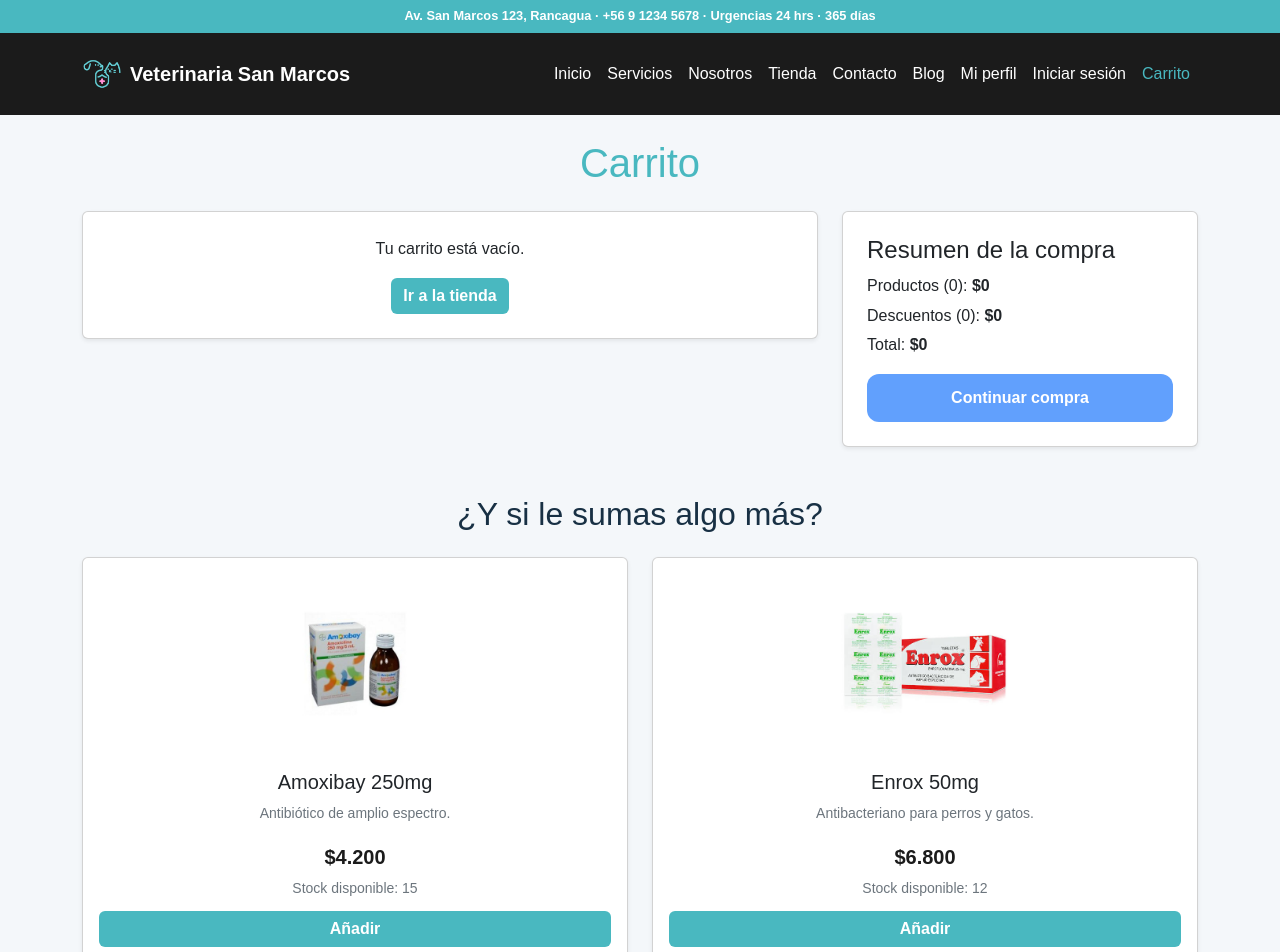
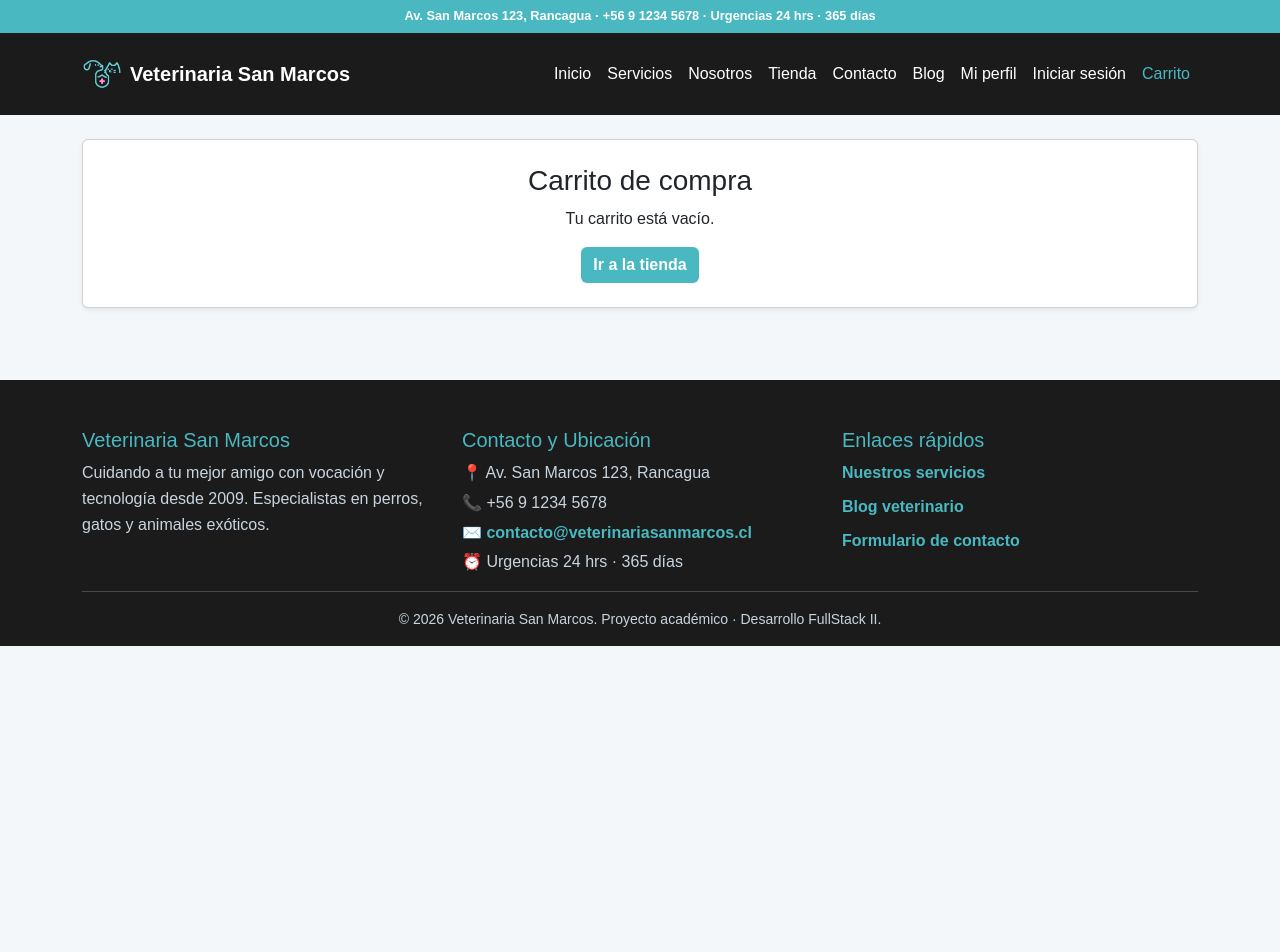
Before and after one commit to domimoly/VeterinariaSanMarcosReact, a React (Vite) app: page /carrito in a window 1280 px wide. Shown: the top 952 px of the page. After the commit the page ends 800 px from the top, so only its background shows below. Built offline with nearby package versions, Linux system fonts and the light colour scheme.

Commit message:
Nueva página Carrito con formulario de cliente y resultado del pago

```diff
--- a/src/pages/Carrito.jsx
+++ b/src/pages/Carrito.jsx
@@ -1,88 +1,67 @@
 import { useEffect, useState } from "react";
-import { Button } from "react-bootstrap";
 import { Link } from "react-router-dom";
 import { productos } from "../data/productos";
 import { formatearPrecio } from "../utils/precios";
-import {
-  agregarProducto,
-  cambiarCantidadProducto,
-  guardarCarrito,
-  leerCarrito,
-  quitarProducto,
-} from "../utils/carrito";
-import ItemCarrito from "../components/ItemCarrito";
-import TarjetaProducto from "../components/TarjetaProducto";
+import { crearNumeroOrden, guardarCarrito, leerCarrito, pagoAprobado } from "../utils/carrito";
+import TablaCarrito from "../components/TablaCarrito";
+import FormularioCliente from "../components/FormularioCliente";
+import CompraExitosa from "../components/CompraExitosa";
+import CompraFallida from "../components/CompraFallida";
+
+const datosVacios = {
+  nombre: "",
+  apellidos: "",
+  correo: "",
+  calle: "",
+  departamento: "",
+  region: "",
+  comuna: "",
+  indicaciones: "",
+};
 
 function Carrito() {
-  const [carrito, setCarrito] = useState(leerCarrito);
-  const [compraRealizada, setCompraRealizada] = useState(false);
+  const [carrito, setCarrito] = useState(() => leerCarrito());
+  const [estado, setEstado] = useState("carrito"); // "carrito", "exito" o "error"
+  const [datosCliente, setDatosCliente] = useState(datosVacios);
+  const [compra, setCompra] = useState(null);
 
   useEffect(() => {
     guardarCarrito(carrito);
   }, [carrito]);
-
-  function agregarAlCarrito(codigo) {
-    setCarrito(agregarProducto(carrito, codigo));
-  }
-
-  function cambiarCantidad(codigo, cambio) {
-    setCarrito(cambiarCantidadProducto(carrito, codigo, cambio));
-  }
-
-  function eliminarDelCarrito(codigo) {
-    setCarrito(quitarProducto(carrito, codigo));
-  }
 
   // Une cada item guardado (codigo + cantidad) con los datos del catálogo
   const lineas = carrito
     .map((item) => ({ producto: productos.find((p) => p.codigo === item.codigo), cantidad: item.cantidad }))
     .filter((linea) => linea.producto);
 
-  let unidades = 0;
-  let subtotal = 0;
+  let total = 0;
   lineas.forEach((linea) => {
-    unidades += linea.cantidad;
-    subtotal += linea.producto.precio * linea.cantidad;
+    total += linea.producto.precio * linea.cantidad;
   });
 
-  // Todavía no hay reglas de descuento
-  const descuentos = 0;
-  const total = subtotal - descuentos;
+  function pagar(datos) {
+    const numero = crearNumeroOrden();
+    setDatosCliente(datos);
+    setCompra({ numero, datos, lineas, total });
 
-  const sugeridos = productos
-    .filter((producto) => !carrito.some((item) => item.codigo === producto.codigo))
-    .slice(0, 2);
-
-  function continuarCompra() {
+    if (pagoAprobado()) {
       setCarrito([]);
-    setCompraRealizada(true);
+      setEstado("exito");
+    } else {
+      setEstado("error");
+    }
   }
 
   return (
     <main className="container py-4">
-      <header className="encabezado-pagina text-center mb-4">
-        <h1>Carrito</h1>
-      </header>
+      {estado === "exito" && <CompraExitosa compra={compra} />}
 
-      <section aria-label="Carrito y resumen de compra" className="row g-4">
-        <div className="col-12 col-lg-8">
-          {lineas.length > 0 ? (
-            lineas.map((linea) => (
-              <ItemCarrito
-                key={linea.producto.codigo}
-                producto={linea.producto}
-                cantidad={linea.cantidad}
-                onCambiarCantidad={cambiarCantidad}
-                onEliminar={eliminarDelCarrito}
-              />
-            ))
-          ) : (
+      {estado === "error" && <CompraFallida compra={compra} onReintentar={() => setEstado("carrito")} />}
+
+      {estado === "carrito" && lineas.length === 0 && (
         <div className="card shadow-sm p-4 text-center" role="status">
-              {compraRealizada ? (
-                <p className="mb-3">¡Gracias por tu compra! (hehe)</p>
-              ) : (
-                <p className="mb-3">Tu carrito está vacío.</p>
-              )}
+          <h1 className="h3">Carrito de compra</h1>
+          <p>Tu carrito está vacío.</p>
           <div>
             <Link to="/tienda" className="btn btn-servicio">
               Ir a la tienda
@@ -90,39 +69,21 @@ function Carrito() {
           </div>
         </div>
       )}
+
+      {estado === "carrito" && lineas.length > 0 && (
+        <div className="card shadow-sm p-4">
+          <div className="d-flex justify-content-between align-items-start flex-wrap gap-3 mb-3">
+            <div>
+              <h1 className="h3">Carrito de compra</h1>
+              <p className="text-secondary small mb-0">Completa la siguiente información</p>
+            </div>
+            <div className="total-destacado">Total a pagar: {formatearPrecio(total)}</div>
           </div>
 
-        <div className="col-12 col-lg-4">
-          <div className="card shadow-sm p-4">
-            <h2 className="h4">Resumen de la compra</h2>
-            <p className="mb-1">
-              Productos ({unidades}): <strong>{formatearPrecio(subtotal)}</strong>
-            </p>
-            <p className="mb-1">
-              Descuentos (0): <strong>{formatearPrecio(descuentos)}</strong>
-            </p>
-            <p className="mb-3">
-              Total: <strong>{formatearPrecio(total)}</strong>
-            </p>
-            <Button type="button" className="btn-contacto" disabled={lineas.length === 0} onClick={continuarCompra}>
-              Continuar compra
-            </Button>
+          <TablaCarrito lineas={lineas} />
+          <FormularioCliente datosIniciales={datosCliente} total={total} onPagar={pagar} />
         </div>
-        </div>
-      </section>
-
-      <section aria-labelledby="titulo-sugeridos" className="mt-5">
-        <h2 id="titulo-sugeridos" className="text-center mb-4">
-          ¿Y si le sumas algo más?
-        </h2>
-        <div className="row row-cols-1 row-cols-sm-2 g-4">
-          {sugeridos.map((producto) => (
-            <div className="col" key={producto.codigo}>
-              <TarjetaProducto producto={producto} cantidadEnCarrito={0} onAgregar={agregarAlCarrito} />
-            </div>
-          ))}
-        </div>
-      </section>
+      )}
     </main>
   );
 }
--- a/src/utils/carrito.js
+++ b/src/utils/carrito.js
@@ -19,16 +19,10 @@ export function agregarProducto(carrito, codigo) {
   return carrito.map((item) => (item.codigo === codigo ? { ...item, cantidad: item.cantidad + 1 } : item));
 }
 
-export function cambiarCantidadProducto(carrito, codigo, cambio) {
-  const producto = productos.find((p) => p.codigo === codigo);
-
-  return carrito.map((item) => {
-    const nuevaCantidad = item.cantidad + cambio;
-    if (item.codigo !== codigo || nuevaCantidad < 1 || nuevaCantidad > producto.stock) return item;
-    return { ...item, cantidad: nuevaCantidad };
-  });
+export function pagoAprobado() {
+  return Math.random() < 0.7;
 }
 
-export function quitarProducto(carrito, codigo) {
-  return carrito.filter((item) => item.codigo !== codigo);
+export function crearNumeroOrden() {
+  return String(Date.now()).slice(-8);
 }
```
Also changed, not shown: 2 other files (tests, documents, lock files or other folders). Lines whose indentation alone changed are shown as unchanged.
